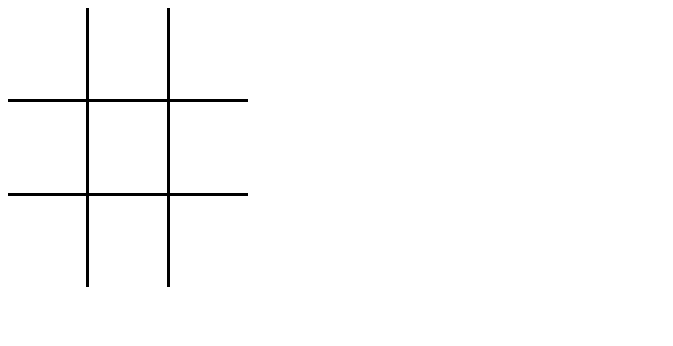
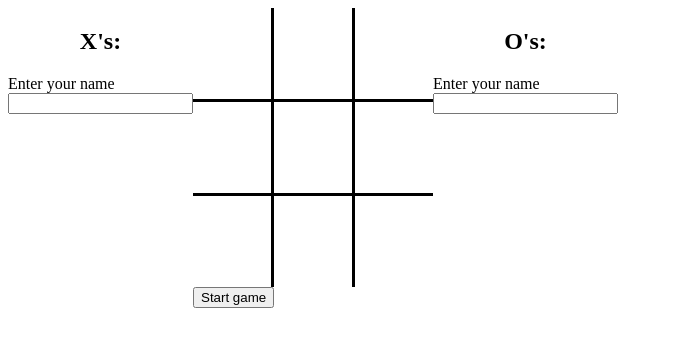
Before and after one commit to ahasanulhoque/tic-tac-toe, a plain HTML site: page index.html in a window 1280 px wide. Shown: the whole page, without its empty margins (0-673 px from the left). Drawn offline with Linux system fonts and the light colour scheme.

Commit message:
Added inputs for player names and a start game button to page. Still need to style them and add functionality in js

```diff
--- a/index.html
+++ b/index.html
@@ -6,6 +6,12 @@
     <link rel="stylesheet" href="styles/style.css">
 </head>
 <body>
+    <div id="game">
+        <div id="player-1" class="player">
+            <h2>X's: </h2>
+            <label for="player-1-name">Enter your name</label>
+            <input name="player-1-name">
+        </div>
         <div id="tic-tac-toe-board">
             <div id="row-1">
                 <div id="square-0"></div>
@@ -22,6 +28,13 @@
                 <div id="square-7"></div>
                 <div id="square-8"></div>
             </div>
+            <button id="start-game">Start game</button>
+        </div>
+        <div id="player-2" class="player">
+            <h2>O's: </h2>
+            <label for="player-2-name">Enter your name</label>
+            <input name="player-2-name">
+        </div>
     </div>
     <script src="scripts/script.js"></script>
 </body>
--- a/styles/style.css
+++ b/styles/style.css
@@ -1,3 +1,12 @@
+#game {
+    display: flex;
+}
+
+#tic-tac-toe-board {
+
+}
+
+
 #row-1, #row-2 {
     border-bottom: solid;
 }
@@ -20,3 +29,12 @@
 #square-6, #square-7 {
     border-right: solid;
 }
+
+.player {
+    display: flex;
+    flex-direction: column;
+}
+
+h2 {
+    text-align: center;
+}
```
Lines whose indentation alone changed are shown as unchanged.
